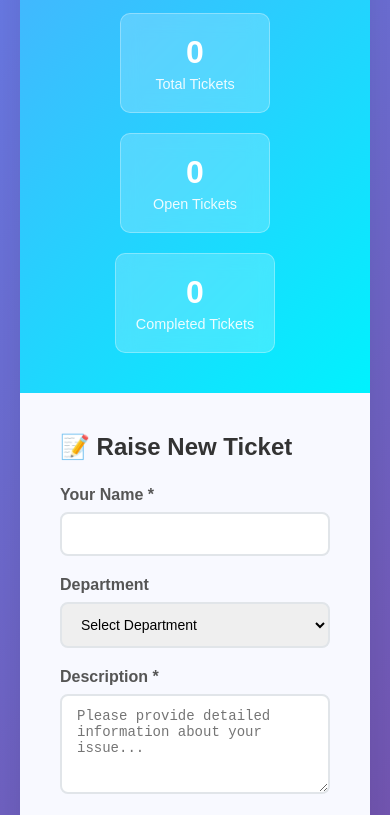
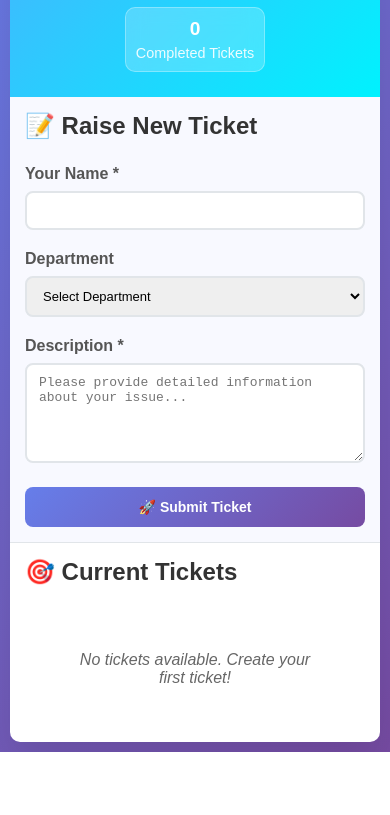
Before and after one commit to niranjansingh0/TicketRaiseSystem_Server_Based, a website: page index.html in a window 390 px wide. Shown: the part 179-994 px from the top of the page. After the commit the page ends 931 px from the top, so only its background shows below. Drawn offline with Linux system fonts and the light colour scheme; no server answers.

Commit message:
mobile responsive

```diff
--- a/style.css
+++ b/style.css
@@ -263,7 +263,7 @@
             }
 
             .stats {
-                flex-direction: column;
+                /* flex-direction: column; */
                 align-items: center;
             }
 
@@ -273,7 +273,7 @@
         }
 
 
-        .complete-btn {
+.complete-btn {
     background: #51cf66;
     color: white;
     border: none;
@@ -293,3 +293,106 @@
     color: #999;             /* lighter color */
     font-style: italic;      /* optional */
 }
+
+
+/* Tablet & small devices */
+@media (max-width: 768px) {
+    .main-content {
+        flex-direction: column;
+    }
+
+    .form-section,
+    .tickets-section {
+        padding: 20px;
+    }
+
+    .stats {
+        /* flex-direction: column; */
+        align-items: center;
+    }
+
+    .stat-card {
+        min-width: 120px;
+        padding: 15px;
+    }
+
+    .stat-number {
+        font-size: 1.5rem;
+    }
+
+    .header h1 {
+        font-size: 2rem;
+    }
+
+    .ticket {
+        padding: 15px;
+    }
+
+    .ticket-title {
+        font-size: 1rem;
+    }
+}
+
+/* Very small devices (mobiles < 480px) */
+@media (max-width: 480px) {
+    body {
+        padding: 10px;
+    }
+
+    .container {
+        border-radius: 10px;
+    }
+
+    .header {
+        padding: 20px;
+    }
+
+    .header h1 {
+        font-size: 1.5rem;
+    }
+
+    .stat-card {
+        min-width: 100px;
+        padding: 10px;
+        margin: 5px 0;
+    }
+
+    .stat-number {
+        font-size: 1.2rem;
+    }
+
+    .form-section,
+    .tickets-section {
+        padding: 15px;
+    }
+
+    .form-group input,
+    .form-group select,
+    .form-group textarea {
+        padding: 10px 12px;
+        font-size: 13px;
+    }
+
+    .submit-btn {
+        padding: 12px 20px;
+        font-size: 14px;
+    }
+
+    .ticket {
+        padding: 12px;
+        margin-bottom: 10px;
+    }
+
+    .ticket-meta {
+        flex-direction: column;
+        gap: 5px;
+    }
+
+    .ticket-title {
+        font-size: 0.95rem;
+    }
+
+    .ticket-date {
+        font-size: 0.65rem;
+    }
+}
```
